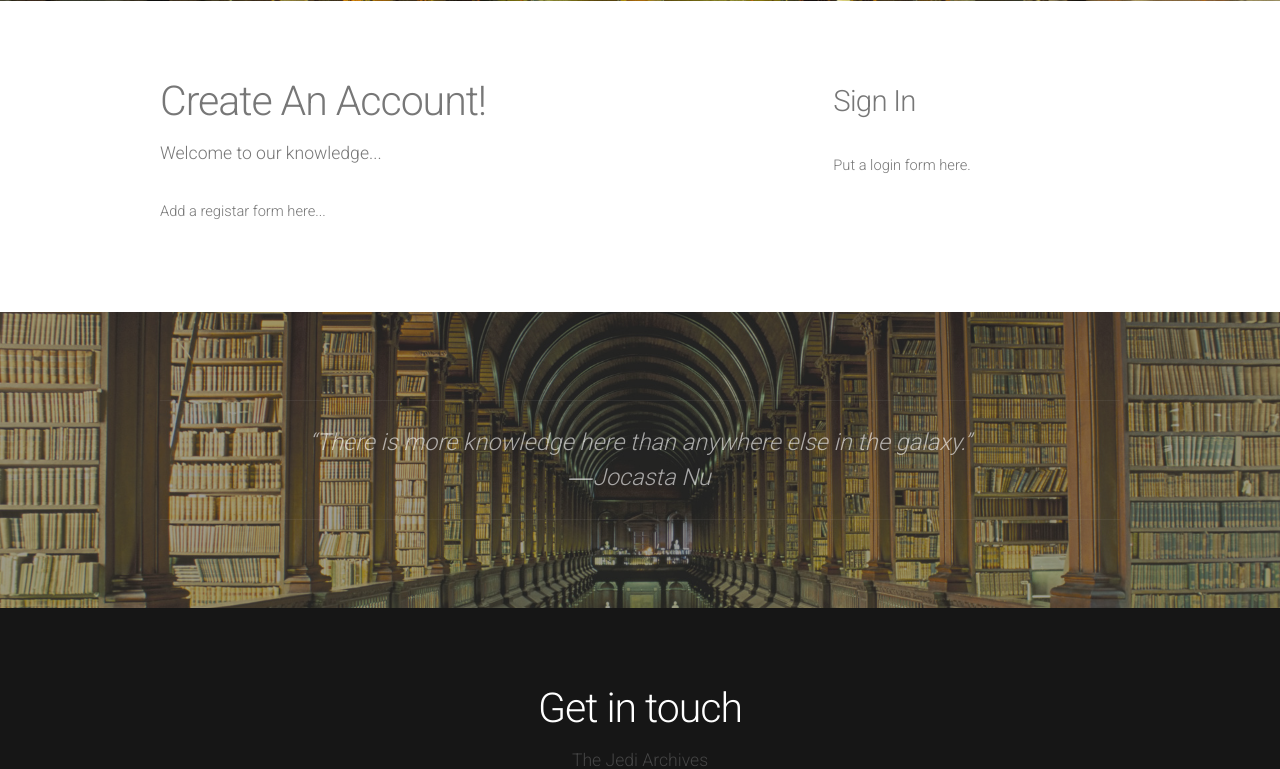
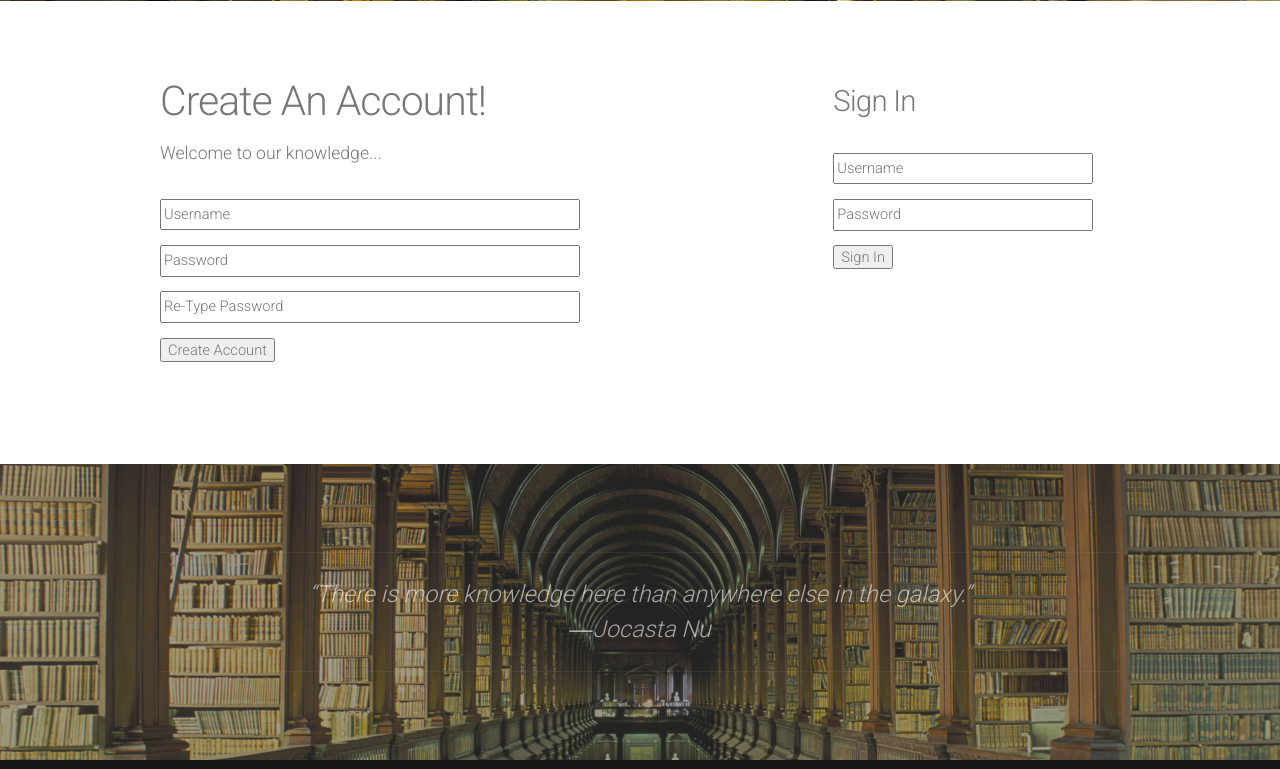
Before and after one commit to KebertXela87/sql-project, a Flask app: page /account in a window 1280 px wide. Shown: the part 375-1144 px from the top of the page. Run offline with Flask 2, Linux system fonts and the light colour scheme; parts of the project's set-up code (start-up, migrations or seed data) failed here and were passed over; some libraries are stand-ins or nearby versions.

Commit message:
Added forms to account page, got login and account creation working.

```diff
--- a/server.py
+++ b/server.py
@@ -11,7 +11,7 @@ reload(sys)
 sys.setdefaultencoding("utf-8")
 
 def connectToDB():
-    connectionString = 'dbname=world user=worldsearch password=on3MHDBoijysi0wy host=localhost'
+    connectionString = 'dbname=thearchives user=jedimaster password=41PubBNmfQhmfCNy host=localhost'
     print connectionString
     try:
         return psycopg2.connect(connectionString)
@@ -22,8 +22,72 @@ def connectToDB():
 def helloWorld():
     return render_template('index.html', currentpage = 'home')
 
-@app.route('/account')
+@app.route('/createaccount', methods=['GET', 'POST'])
+def createaccount():
+    db = connectToDB()
+    cur = db.cursor(cursor_factory=psycopg2.extras.DictCursor)
+
+    if request.method == 'POST':
+        # check username
+        print "Checking username...."
+        cur.execute("SELECT username FROM users WHERE username = '%s';" % (request.form['username'],))
+        if cur.fetchone():
+            return render_template('account.html', currentpage='account', bad_account='badusername', account_created='false')
+
+        # make sure passwords match
+        print "Checking password...."
+        password1 = request.form['password']
+        password2 = request.form['retypepassword']
+        if password1 != password2:
+            return render_template('account.html', currentpage='account', bad_account='badpassword', account_created='false')
+
+        # attempt to create user
+        print "Attempting to create user...."
+        print "username" + request.form['username'] + " Password: " + request.form['password']
+        try:
+            cur.execute("INSERT INTO users (username, password) VALUES ('%s', crypt('%s', gen_salt('bf')));" % (request.form['username'], request.form['password']))
+        except:
+            print("Error creating user...")
+            db.rollback()
+        db.commit()
+
+        # check to see if user was created
+        print "Checking success of user creation...."
+        cur.execute("SELECT username FROM users WHERE username = '%s';" % (request.form['username'],))
+        if cur.fetchone():
+            # user was created
+            print "User created"
+            account_created = 'true'
+        else:
+            # user was NOT created
+            print "User not created"
+            account_created = 'false'
+
+        return render_template('account.html', currentpage='account', bad_account='unknown', account_created=account_created)
+
+    return render_template('account.html', currentpage = 'account')
+
+@app.route('/account', methods=['GET', 'POST'])
 def account():
+    db = connectToDB()
+    cur = db.cursor(cursor_factory=psycopg2.extras.DictCursor)
+
+    if request.method == 'POST':
+
+        if 'username' in session:
+            oldUser = [session['username'], session['password']]
+        else:
+            oldUser = ['', '']
+
+        session['username'] = request.form['username']
+        session['password'] = request.form['password']
+
+        cur.execute("SELECT * FROM users WHERE username = %s AND password = crypt(%s, password);", (session['username'], session['password']))
+        if cur.fetchone():
+            return redirect(url_for('search'))
+        else:
+            return render_template('account.html', currentpage = 'account')
+
     return render_template('account.html', currentpage = 'account')
 
 @app.route('/search')
--- a/templates/account.html
+++ b/templates/account.html
@@ -14,7 +14,24 @@
 								<h2>Create An Account!</h2>
 								<span class="byline">Welcome to our knowledge...</span>
 							</header>
-							<p>Add a registar form here...</p>
+							{% if account_created == 'false' %}
+							<p>Your account could not be created.</p>
+								{% if bad_account == 'badusername' %}
+								<p>Username has already been used.</p>
+								{% elif bad_account == 'badpassword' %}
+								<p>Passwords do not match.</p>
+								{% endif  %}
+							{% elif account_created == 'true' %}
+							<p>Your account has been created! - You can now login in on the right -></p>
+							{% endif %}
+							<form method="post" action="/createaccount">
+
+								<p><input type="text" name="username" size="50" placeholder="Username" /></p>
+								<p><input type="password" name="password" size="50" placeholder="Password" /></p>
+								<p><input type="password" name="retypepassword" size="50" placeholder="Re-Type Password" /></p>
+								<p><input type="submit" value="Create Account" name="submit" /></p>
+
+							</form>
 						</section>
 					</div>
 
@@ -24,7 +41,13 @@
 							<header>
 								<h2>Sign In</h2>
 							</header>
-							<p>Put a login form here.</p>
+							<form method="post" action="/account">
+
+								<p><input type="text" name="username" size="30" placeholder="Username" /></p>
+								<p><input type="password" name="password" size="30" placeholder="Password" /></p>
+								<p><input type="submit" value="Sign In" name="submit" /></p>
+
+							</form>
 						</section>
 					</div>
 
--- a/templates/layout.html
+++ b/templates/layout.html
@@ -1,7 +1,7 @@
 <!DOCTYPE HTML5>
 <html>
 	<head>
-		<title>Linear by TEMPLATED</title>
+		<title>The Archives</title>
 		<meta http-equiv="content-type" content="text/html; charset=utf-8" />
 		<meta name="description" content="" />
 		<meta name="keywords" content="" />
```
